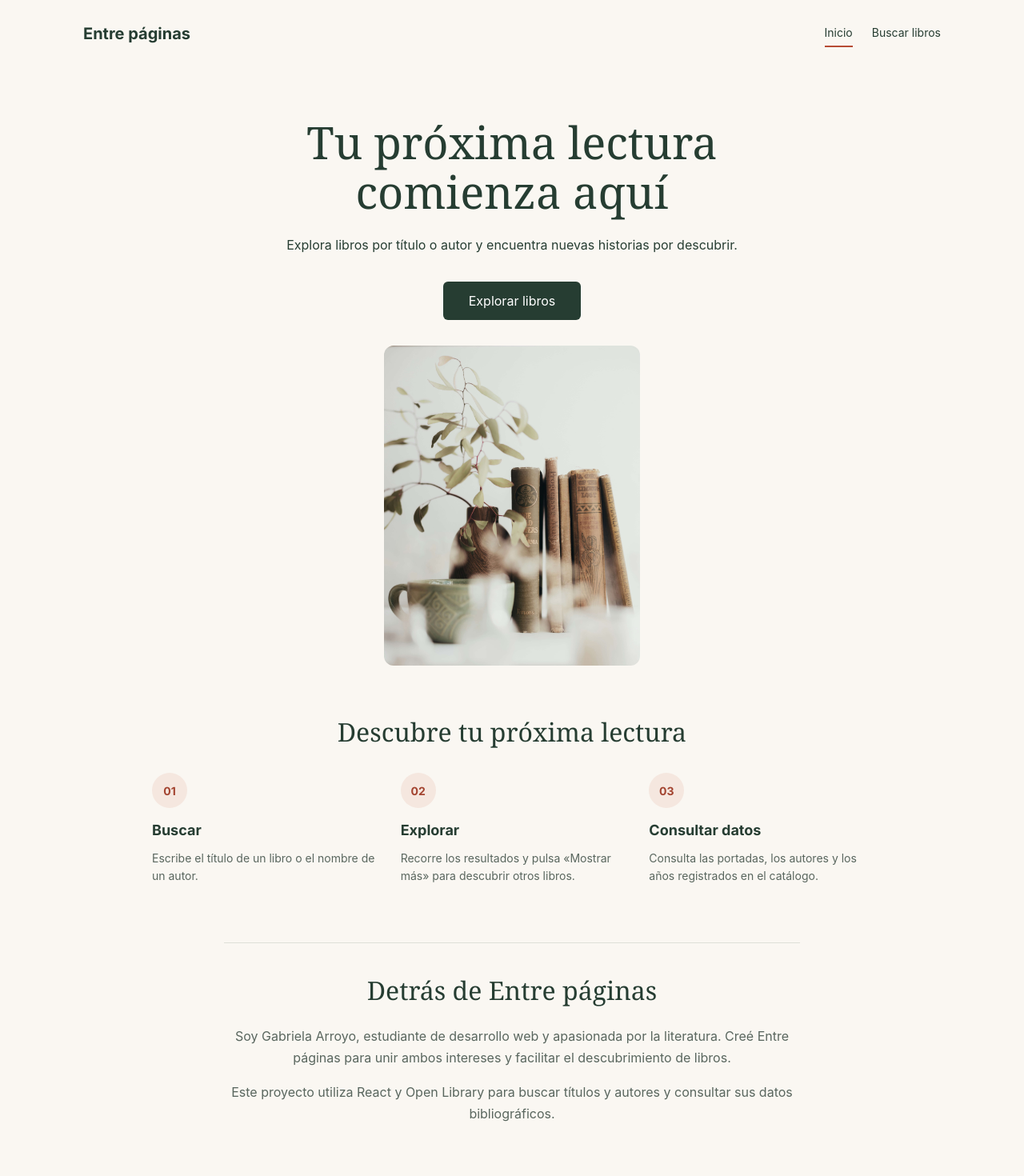
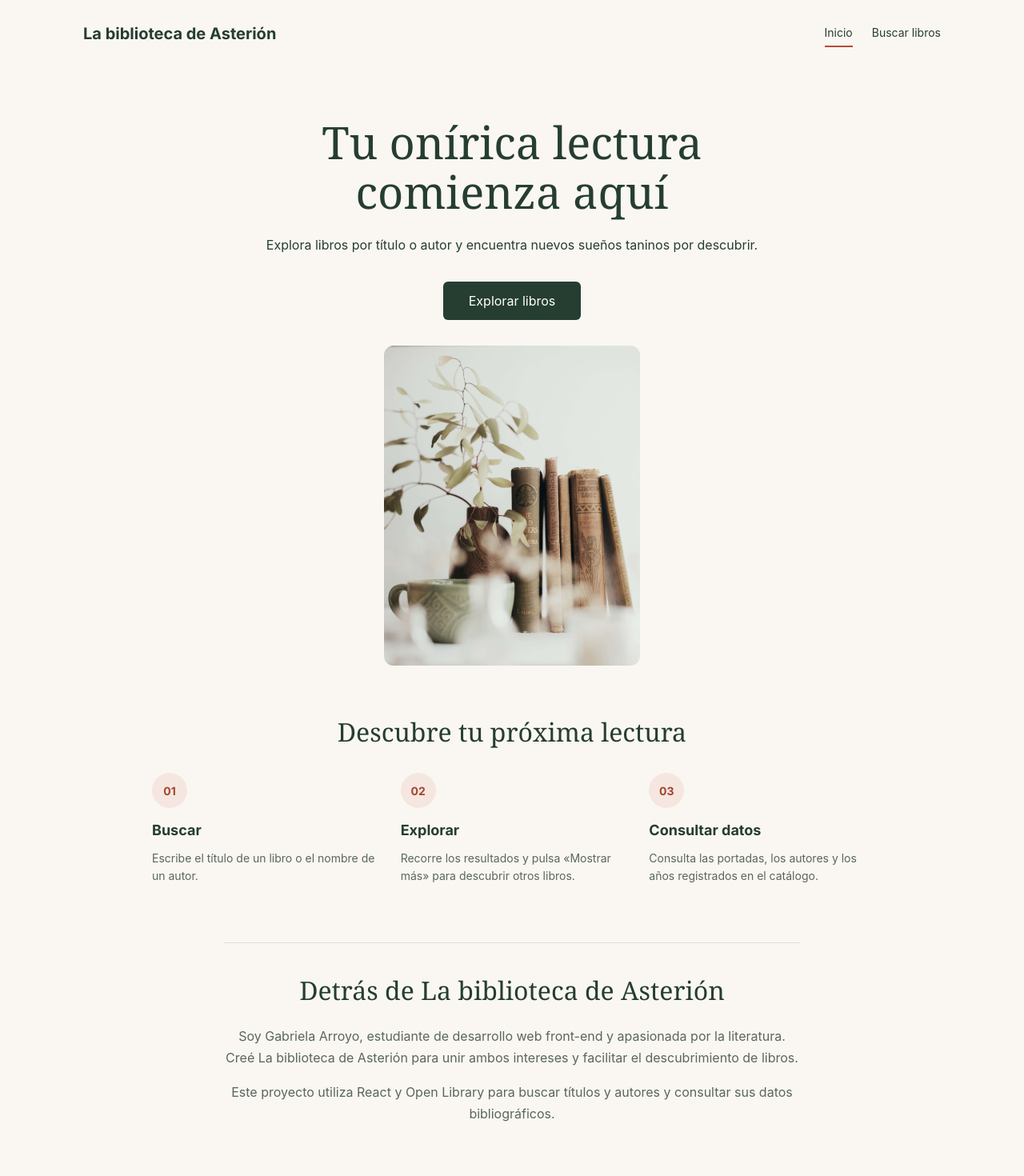
Before and after one commit to gabs013/project-name-frontend, a React (Vite) app: page / in a window 1280 px wide. Shown: the top 1470 px of the page at 80% size. Built offline with nearby package versions, Linux system fonts and the light colour scheme; a web font is replaced by a local one.

Commit message:
Add a new name to my page

```diff
--- a/index.html
+++ b/index.html
@@ -6,9 +6,9 @@
     <meta name="viewport" content="width=device-width, initial-scale=1.0" />
     <meta
       name="description"
-      content="Explora libros por título o autor y consulta sus portadas y datos bibliográficos en Entre páginas."
+      content="Explora libros por título o autor y consulta sus portadas y datos bibliográficos en La biblioteca de Asterión."
     />
-    <title>Entre páginas | Explorador de libros</title>
+    <title>La biblioteca de Asterión | Explorador de libros</title>
   </head>
   <body>
     <div id="root"></div>
--- a/src/components/About/About.jsx
+++ b/src/components/About/About.jsx
@@ -4,11 +4,11 @@ function About() {
   return (
     <section className='about' aria-labelledby='about-title'>
       <h2 id='about-title' className='about__title'>
-        Detrás de Entre páginas
+        Detrás de La biblioteca de Asterión
       </h2>
       <p className='about__text'>
-        Soy Gabriela Arroyo, estudiante de desarrollo web y
-        apasionada por la literatura. Creé Entre páginas para
+        Soy Gabriela Arroyo, estudiante de desarrollo web front-end y
+        apasionada por la literatura. Creé La biblioteca de Asterión para
         unir ambos intereses y facilitar el descubrimiento de libros.
       </p>
       <p className='about__text'>
--- a/src/components/Header/Header.jsx
+++ b/src/components/Header/Header.jsx
@@ -6,7 +6,7 @@ function Header() {
   return (
     <header className='header'>
       <Link to='/' className='header__logo'>
-        Entre páginas
+        La biblioteca de Asterión
       </Link>
       <Navigation />
     </header>
--- a/src/components/Main/Main.jsx
+++ b/src/components/Main/Main.jsx
@@ -9,11 +9,10 @@ function Main() {
     <main className='main'>
       <section className='main__hero' aria-labelledby='hero-title'>
         <h1 id='hero-title' className='main__title'>
-          Tu próxima lectura comienza aquí
+          Tu onírica lectura comienza aquí
         </h1>
         <p className='main__description'>
-          Explora libros por título o autor y encuentra nuevas
-          historias por descubrir.
+          Explora libros por título o autor y encuentra nuevos sueños taninos por descubrir.
         </p>
         <Link to='/buscar' className='main__button'>
           Explorar libros
```
